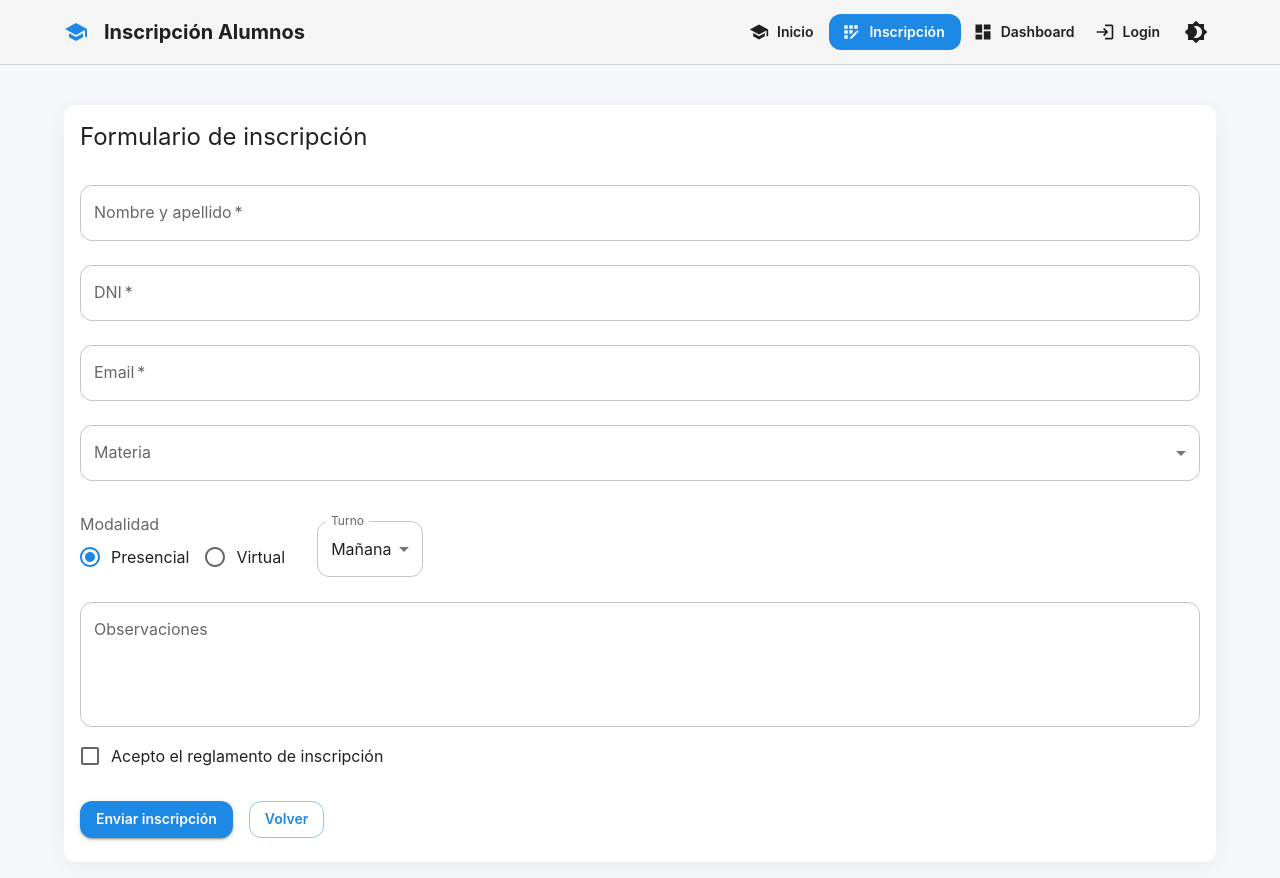
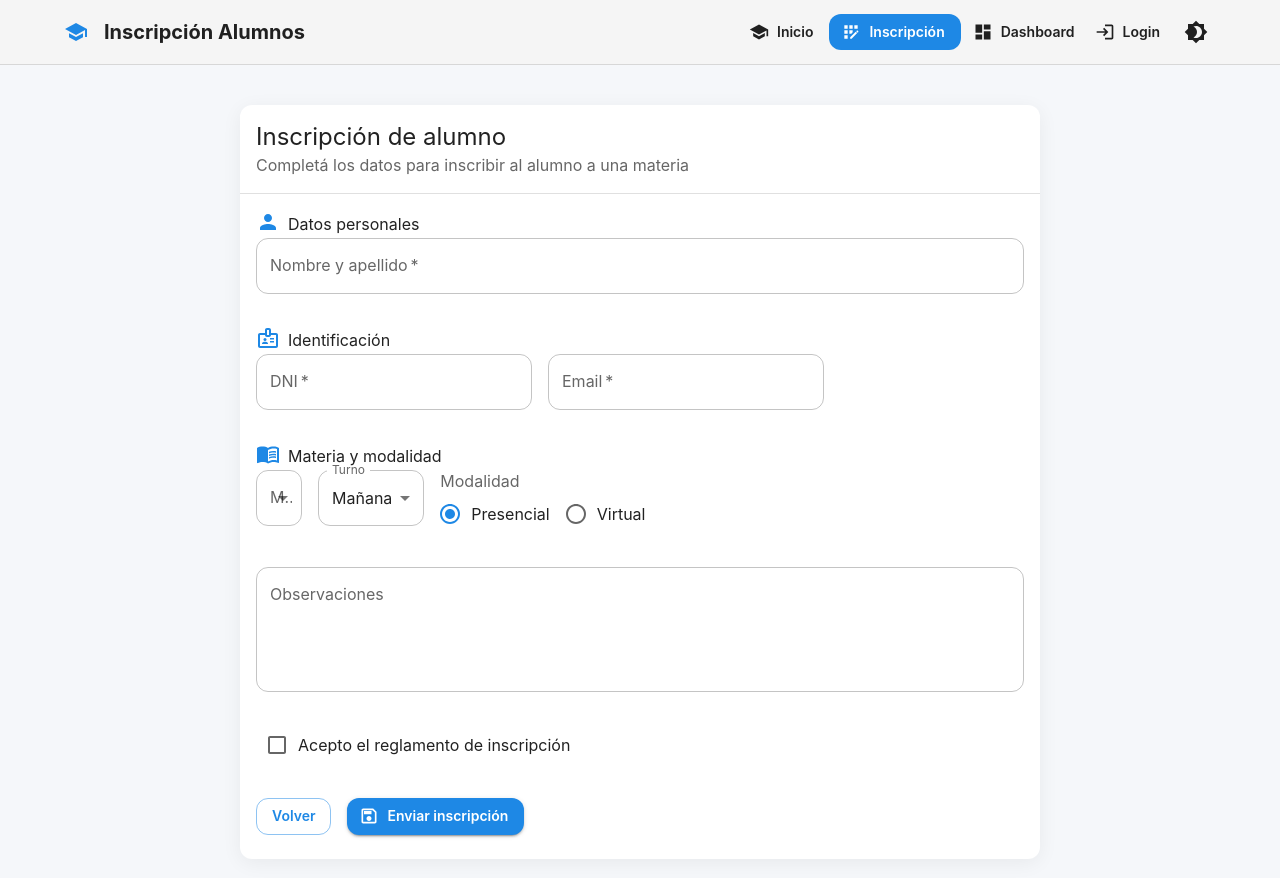
Before and after one commit to lunasolariulman-ops/proyecto-programacion, a React (Vite) app in the folder frontend/: page /registro in a window 1280 px wide. Shown: the top 878 px of the page. Built offline with nearby package versions, Linux system fonts and the light colour scheme.

Commit message:
Cambio AlumnoForm.jsx

```diff
--- a/frontend/src/components/AlumnoForm.jsx
+++ b/frontend/src/components/AlumnoForm.jsx
@@ -1,25 +1,13 @@
 import { useState } from 'react';
 import { useNavigate } from 'react-router-dom';
 import {
-    Box,
-    Button,
-    Card,
-    CardContent,
-    Checkbox,
-    FormControl,
-    FormControlLabel,
-    FormLabel,
-    Grid,
-    InputLabel,
-    MenuItem,
-    Radio,
-    RadioGroup,
-    Select,
-    TextField,
-    Typography,
-} from '@mui/material';
+  Card, CardContent, CardHeader, Grid, TextField, MenuItem,
+  Button, Stack, Divider, Typography, Box, FormControl,
+  FormLabel, RadioGroup, FormControlLabel, Radio, Checkbox, Select, InputLabel,
+} from "@mui/material";
+import { Person, BadgeOutlined, MenuBookOutlined, SaveOutlined } from "@mui/icons-material";
 
-function AlumnoForm({ onGuardarAlumno }) {
+const AlumnoForm = ({ onGuardarAlumno }) => {
   const navigate = useNavigate();
 
   const [formData, setFormData] = useState({
@@ -35,11 +23,7 @@ function AlumnoForm({ onGuardarAlumno }) {
 
   const handleChange = (event) => {
     const { name, value, type, checked } = event.target;
-
-        setFormData({
-            ...formData,
-        [name]: type === 'checkbox' ? checked : value,
-        });
+    setFormData({ ...formData, [name]: type === 'checkbox' ? checked : value });
   };
 
   const handleSubmit = (event) => {
@@ -51,122 +35,97 @@ function AlumnoForm({ onGuardarAlumno }) {
     onGuardarAlumno(formData);
     navigate('/');
   };
+
   return (
-        <Card>
+    <Card sx={{ maxWidth: 800, mx: "auto" }}>
+      <CardHeader
+        title={<Typography variant="h5" fontWeight={700}>Inscripción de alumno</Typography>}
+        subheader="Completá los datos para inscribir al alumno a una materia"
+      />
+      <Divider />
       <CardContent>
-                <Typography variant="h5" component="h2" gutterBottom>
-                    Formulario de inscripción
-                </Typography>
+        <Box component="form" onSubmit={handleSubmit}>
+          <Stack spacing={4}>
 
-            <Box component="form" onSubmit={handleSubmit} sx={{ mt: 2 }}>
-                <TextField
-                    fullWidth
-                    label="Nombre y apellido"
-                    name="nombre"
-                    value={formData.nombre}
-                    onChange={handleChange}
-                    margin="normal"
-                    required
-                />
+            <Box>
+              <Stack direction="row" spacing={1} alignItems="center" mb={2}>
+                <Person color="primary" />
+                <Typography variant="subtitle1" fontWeight={600}>Datos personales</Typography>
+              </Stack>
+              <TextField fullWidth required label="Nombre y apellido" name="nombre" value={formData.nombre} onChange={handleChange} />
+            </Box>
 
-                <TextField
-                    fullWidth
-                    label="DNI"
-                    name="dni"
-                    value={formData.dni}
-                    onChange={handleChange}
-                    margin="normal"
-                    required
-                />
-                <TextField
-                    fullWidth
-                    label="Email"
-                    name="email"
-                    type="email"
-                    value={formData.email}
-                    onChange={handleChange}
-                    margin="normal"
-                    required
-                />
-                <FormControl fullWidth margin="normal">
+            <Box>
+              <Stack direction="row" spacing={1} alignItems="center" mb={2}>
+                <BadgeOutlined color="primary" />
+                <Typography variant="subtitle1" fontWeight={600}>Identificación</Typography>
+              </Stack>
+              <Grid container spacing={2}>
+                <Grid item xs={12} sm={6}>
+                  <TextField fullWidth required label="DNI" name="dni" value={formData.dni} onChange={handleChange} />
+                </Grid>
+                <Grid item xs={12} sm={6}>
+                  <TextField fullWidth required type="email" label="Email" name="email" value={formData.email} onChange={handleChange} />
+                </Grid>
+              </Grid>
+            </Box>
+
+            <Box>
+              <Stack direction="row" spacing={1} alignItems="center" mb={2}>
+                <MenuBookOutlined color="primary" />
+                <Typography variant="subtitle1" fontWeight={600}>Materia y modalidad</Typography>
+              </Stack>
+              <Grid container spacing={2}>
+                <Grid item xs={12} sm={6}>
+                  <FormControl fullWidth required>
                     <InputLabel>Materia</InputLabel>
-                    <Select
-                        name="materia"
-                        value={formData.materia}
-                        label="Materia"
-                        onChange={handleChange}
-                        required
-                    >
+                    <Select name="materia" value={formData.materia} label="Materia" onChange={handleChange}>
                       <MenuItem value="Programación I">Programación I</MenuItem>
                       <MenuItem value="Programación II">Programación II</MenuItem>
                       <MenuItem value="Base de Datos">Base de Datos</MenuItem>
                       <MenuItem value="Ingeniería de Software">Ingeniería de Software</MenuItem>
                     </Select>
                   </FormControl>
-
-                <Grid container spacing={2} sx={{ mt: 1 }}>
+                </Grid>
                 <Grid item xs={12} sm={6}>
-                        <FormControl fullWidth margin="normal">
-                            <FormLabel>Modalidad</FormLabel>
-                            <RadioGroup
-                                row
-                                name="modalidad"
-                                value={formData.modalidad}                                    onChange={handleChange}
-                            >
-                                <FormControlLabel value="Presencial" control={<Radio />} label="Presencial" />
-                                <FormControlLabel value="Virtual" control={<Radio />} label="Virtual" />
-                            </RadioGroup>
-                        </FormControl>
-                    </Grid>
-
-                    <Grid item xs={12} sm={6}>
-                        <FormControl fullWidth sx={{ mt: 3 }}>
+                  <FormControl fullWidth>
                     <InputLabel>Turno</InputLabel>
-                            <Select
-                                name="turno"
-                                value={formData.turno}
-                                label="Turno"
-                                onChange={handleChange}
-                            >
+                    <Select name="turno" value={formData.turno} label="Turno" onChange={handleChange}>
                       <MenuItem value="Mañana">Mañana</MenuItem>
                       <MenuItem value="Tarde">Tarde</MenuItem>
                       <MenuItem value="Noche">Noche</MenuItem>
                     </Select>
                   </FormControl>
                 </Grid>
+                <Grid item xs={12}>
+                  <FormControl>
+                    <FormLabel>Modalidad</FormLabel>
+                    <RadioGroup row name="modalidad" value={formData.modalidad} onChange={handleChange}>
+                      <FormControlLabel value="Presencial" control={<Radio />} label="Presencial" />
+                      <FormControlLabel value="Virtual" control={<Radio />} label="Virtual" />
+                    </RadioGroup>
+                  </FormControl>
                 </Grid>
+              </Grid>
+            </Box>
 
             <TextField
-                    fullWidth
-                    multiline
-                    rows={4}
-                    label="Observaciones"
-                    name="observaciones"
-                    value={formData.observaciones}
-                    onChange={handleChange}
-                    margin="normal"
+              fullWidth multiline rows={4}
+              label="Observaciones" name="observaciones"
+              value={formData.observaciones} onChange={handleChange}
             />
 
             <FormControlLabel
-                    control={
-                        <Checkbox
-                            name="aceptaReglamento"
-                            checked={formData.aceptaReglamento}
-                            onChange={handleChange}
-                        />
-                        }
+              control={<Checkbox name="aceptaReglamento" checked={formData.aceptaReglamento} onChange={handleChange} />}
               label="Acepto el reglamento de inscripción"
             />
 
-                    <Box sx={{ mt: 3, display: 'flex', gap: 2 }}>
-                        <Button type="submit" variant="contained" color="primary">
-                            Enviar inscripción
-                        </Button>
+            <Stack direction="row" justifyContent="flex-end" spacing={2}>
+              <Button variant="outlined" onClick={() => navigate('/')}>Volver</Button>
+              <Button type="submit" variant="contained" startIcon={<SaveOutlined />}>Enviar inscripción</Button>
+            </Stack>
 
-                        <Button variant="outlined" onClick={() => navigate('/')}>
-                            Volver
-                        </Button>
-                    </Box>
+          </Stack>
         </Box>
       </CardContent>
     </Card>
```
Lines whose indentation alone changed are shown as unchanged.
